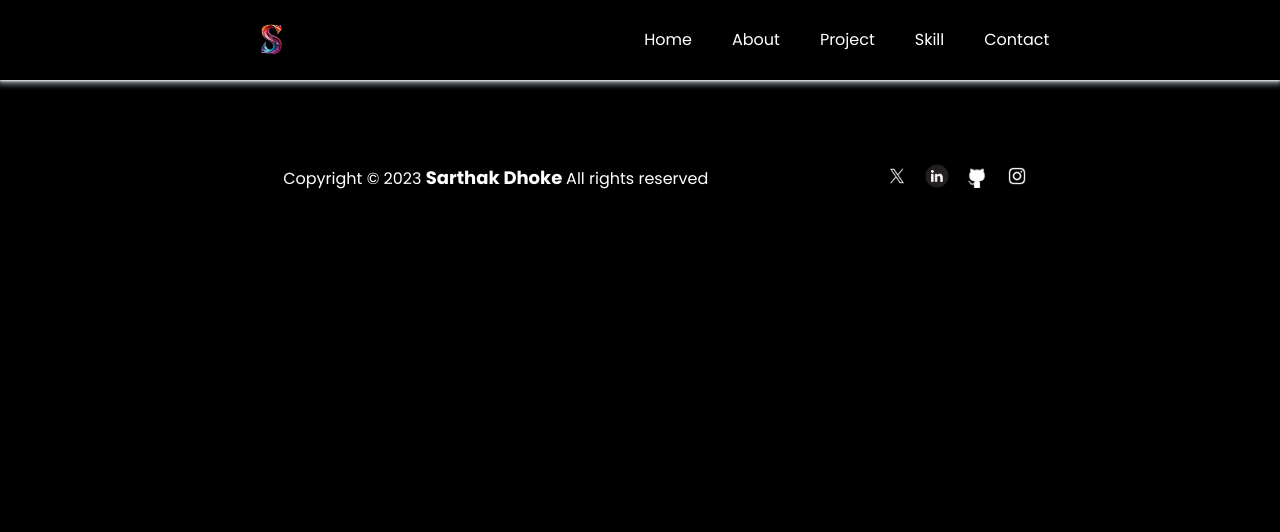
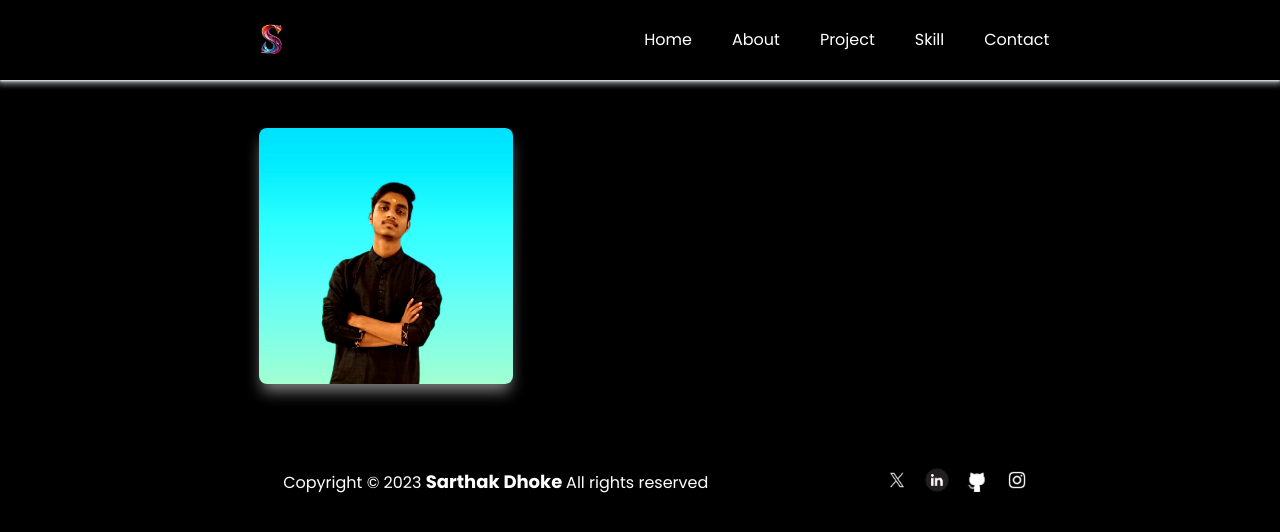
Before and after one commit to Sarthak-132/react-portfolio-sarthak, a React (Vite) app: page /about in a window 1280 px wide. Shown: the top 532 px of the page. Built offline with nearby package versions, Linux system fonts and the light colour scheme.

Commit message:
complete animation of about page image

```diff
--- /dev/null
+++ b/src/components/AboutEducation.jsx
@@ -0,0 +1,5 @@
+function AboutEducation() {
+  return <div></div>;
+}
+
+export default AboutEducation;
--- /dev/null
+++ b/src/components/AboutSideContent.jsx
@@ -0,0 +1,9 @@
+function AboutSideContent() {
+  return (
+    <>
+      <div className="AboutSideContent w-8/12 flex direction-row"></div>
+    </>
+  );
+}
+
+export default AboutSideContent;
--- /dev/null
+++ b/src/components/AboutSideImage.jsx
@@ -0,0 +1,24 @@
+import sideImageAbout from "../assets/portfolio-img.jpg";
+import cutout from "../assets/portfolio-img-cutout.png";
+import "../styles/About.css";
+
+function AboutSideImage() {
+  return (
+    <>
+      <article className="aboutSideImageContainer w-4/12">
+        <img
+          className="aboutSideImage h-64 w-64"
+          src={sideImageAbout}
+          alt="sideImageAbout"
+        />
+        <img
+          className=" cutout h-64 w-64"
+          src={cutout}
+          alt="cutout-portfolio"
+        />
+      </article>
+    </>
+  );
+}
+
+export default AboutSideImage;
--- a/src/components/MainAboutContent.jsx
+++ b/src/components/MainAboutContent.jsx
@@ -1,5 +1,19 @@
+import AboutSideContent from "./AboutSideContent";
+import AboutSideImage from "./AboutSideImage";
+import AboutEducation from "./AboutEducation";
+
 function MainAboutContent() {
-    return <div></div>;
+  return (
+    <>
+      <div className="firstAbout flex justify-between align-top pt-12 px-4">
+        <AboutSideImage />
+        <AboutSideContent />
+      </div>
+      <div className="Education">
+        <AboutEducation />
+      </div>
+    </>
+  );
 }
 
 export default MainAboutContent;
--- a/src/components/MainAboutJourney.jsx
+++ /dev/null
@@ -1,5 +0,0 @@
-function MainAboutJourney() {
-    return <div></div>;
-}
-
-export default MainAboutJourney;
--- a/src/pages/About.jsx
+++ b/src/pages/About.jsx
@@ -1,12 +1,15 @@
 import Navbar from "../components/Navbar";
 import Footer from "../components/Footer";
 import "../universal.css";
+import "../styles/About.css";
+import MainAboutContent from "../components/MainAboutContent";
 
 function About() {
   return (
     <>
       <Navbar />
       <div className="main-container">
+        <MainAboutContent />
         <Footer />
       </div>
     </>
--- /dev/null
+++ b/src/styles/About.css
@@ -0,0 +1,44 @@
+/* About */
+
+/* AboutSIdeImage */
+
+.aboutSideImageContainer {
+    position: relative;
+    transition: all 0.4s ease-in-out;
+}
+
+.aboutSideImage {
+    filter: brightness(1.1) contrast(1.2);
+    cursor: pointer;
+}
+
+article img:first-child {
+    width: 100%;
+    box-shadow: 0px 10px 15px -3px rgba(233, 233, 233, 0.5);
+    border-radius: 8px;
+    object-fit: cover;
+    transition: all 0.4s ease-in-out;
+}
+
+.aboutSideImageContainer img:last-child {
+    position: absolute;
+    width: 100%;
+    top: 0;
+    left: 0;
+    right: 0;
+    margin: auto;
+    transform: translateY(2%);
+    opacity: 0;
+    transition: all 0.4s ease-in-out;
+}
+
+.aboutSideImageContainer:hover img:first-child {
+    transform: perspective(250px) rotateX(10deg) translateY(-5%) translateZ(0);
+}
+
+.aboutSideImageContainer:hover img:last-child {
+    opacity: 1;
+    transform: translateY(1%);
+    filter: brightness(1.1) contrast(1.2);
+    cursor: pointer;
+}
```
Also changed, not shown: src/assets/portfolio-img-cutout.png (renamed from src/assets/portfolio-img.png).
